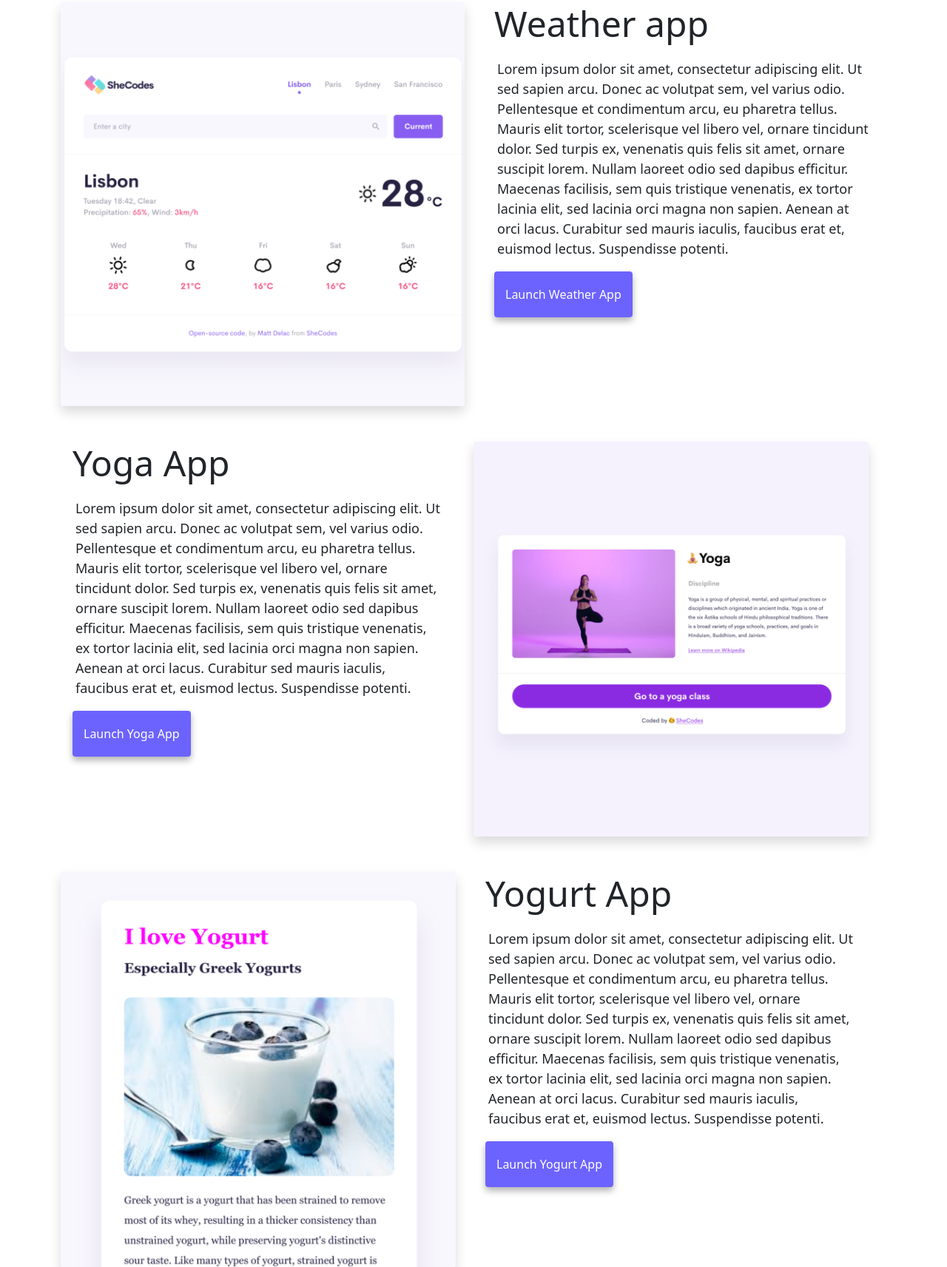
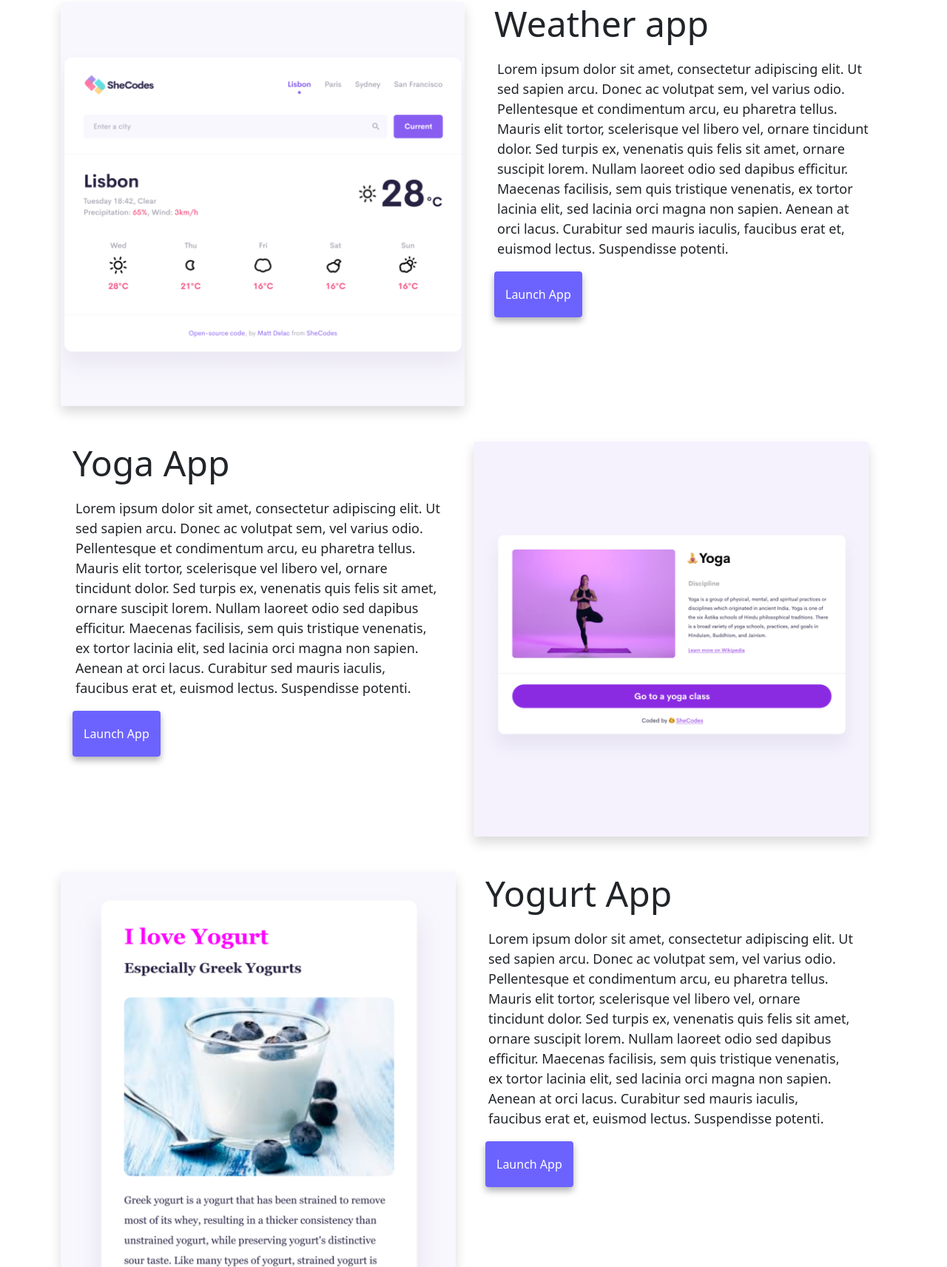
Before and after one commit to Samantha-a-T/example-portfolio, a plain HTML site: page index.html in a window 1280 px wide. Shown: the part 493-2206 px from the top of the page at 74% size. Drawn offline with nearby package versions, Linux system fonts and the light colour scheme.

Commit message:
edited 'launch app' links to be responsive on mobile

```diff
--- a/index.html
+++ b/index.html
@@ -4,7 +4,10 @@
     <meta charset="UTF-8" />
     <meta http-equiv="X-UA-Compatible" content="IE=edge" />
     <meta name="viewport" content="width=device-width, initial-scale=1.0" />
-<meta name="description" content="Professional portfolio for a junior front-end developer living in Calgary, Alberta, Canada">
+    <meta
+      name="description"
+      content="Professional portfolio for a junior front-end developer living in Calgary, Alberta, Canada"
+    />
     <link
       href="https://cdn.jsdelivr.net/npm/bootstrap@5.0.2/dist/css/bootstrap.min.css"
       rel="stylesheet"
@@ -44,8 +47,15 @@
     <h1>Samantha Thibault</h1>
     <h3>🇨🇦Front-end developer, based in Canada</h3>
     <div class="navigation-links">
-      <a href="/pages/about.html#contact" class="contact-link" title="Contact me">Contact me</a>
-      <a href="/pages/about.html" class="about-link" title="About me">About me</a>
+      <a
+        href="/pages/about.html#contact"
+        class="contact-link"
+        title="Contact me"
+        >Contact me</a
+      >
+      <a href="/pages/about.html" class="about-link" title="About me"
+        >About me</a
+      >
     </div>
     <div class="container">
       <div class="row">
@@ -53,7 +63,8 @@
           <img
             src="/images/weather.png"
             alt="Weather application"
-            class="img-fluid rounded shadow" title="preview of weather application"
+            class="img-fluid rounded shadow"
+            title="preview of weather application"
           />
         </div>
         <div class="col-6 mt-5">
@@ -70,7 +81,12 @@
             erat et, euismod lectus. Suspendisse potenti.
           </p>
           <div>
-            <a href="#" class="primary-link mx-3" title="click to launch weather application">Launch Weather App</a>
+            <a
+              href="#"
+              class="primary-link mx-3"
+              title="click to launch weather application"
+              >Launch App</a
+            >
           </div>
         </div>
         <div class="row">
@@ -88,14 +104,20 @@
               iaculis, faucibus erat et, euismod lectus. Suspendisse potenti.
             </p>
             <div>
-              <a href="#" class="primary-link mx-3" title="launch yoga application">Launch Yoga App</a>
+              <a
+                href="#"
+                class="primary-link mx-3"
+                title="launch yoga application"
+                >Launch App</a
+              >
             </div>
           </div>
           <div class="col-6 mt-5">
             <img
               src="/images/yoga.png"
               alt="Yoga website"
-              class="img-fluid rounded shadow" title="preview of yoga website"
+              class="img-fluid rounded shadow"
+              title="preview of yoga website"
             />
           </div>
         </div>
@@ -104,7 +126,8 @@
             <img
               src="/images/yogurt.png"
               alt="Yogurt website"
-              class="img-fluid rounded shadow" title="preview of yogurt website"
+              class="img-fluid rounded shadow"
+              title="preview of yogurt website"
             />
           </div>
           <div class="col-6 mt-5">
@@ -121,7 +144,12 @@
               iaculis, faucibus erat et, euismod lectus. Suspendisse potenti.
             </p>
             <div>
-              <a href="#" class="primary-link mx-3" title="launch yogurt application">Launch Yogurt App</a>
+              <a
+                href="#"
+                class="primary-link mx-3"
+                title="launch yogurt application"
+                >Launch App</a
+              >
             </div>
           </div>
         </div>
```
